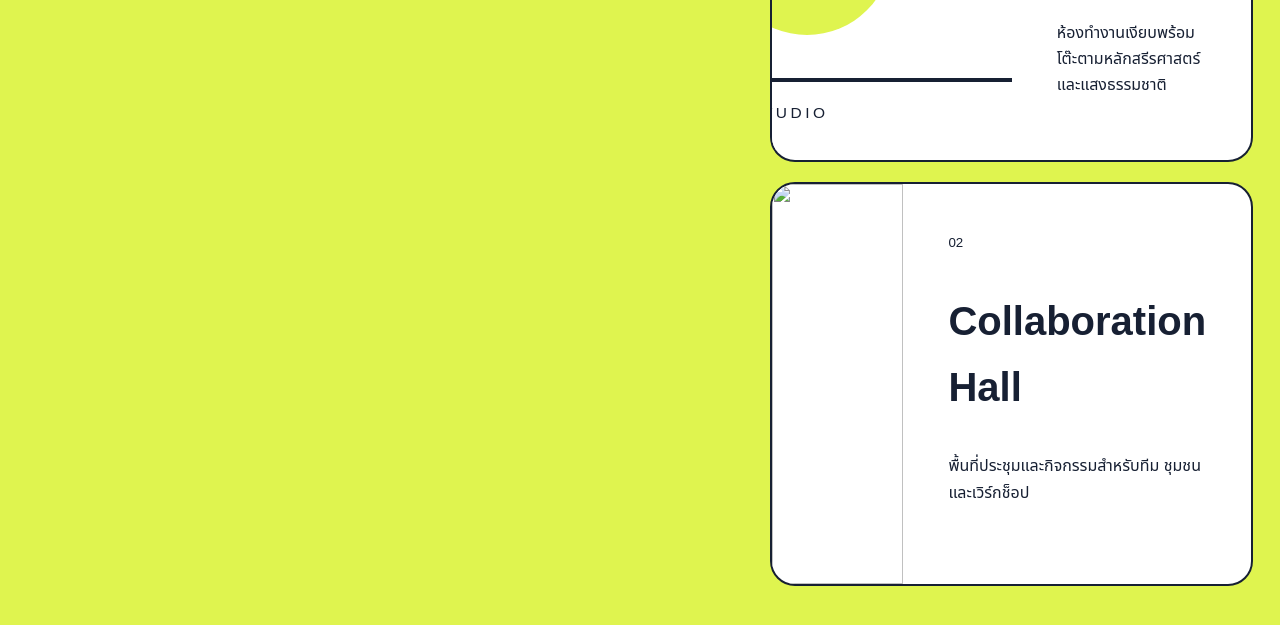
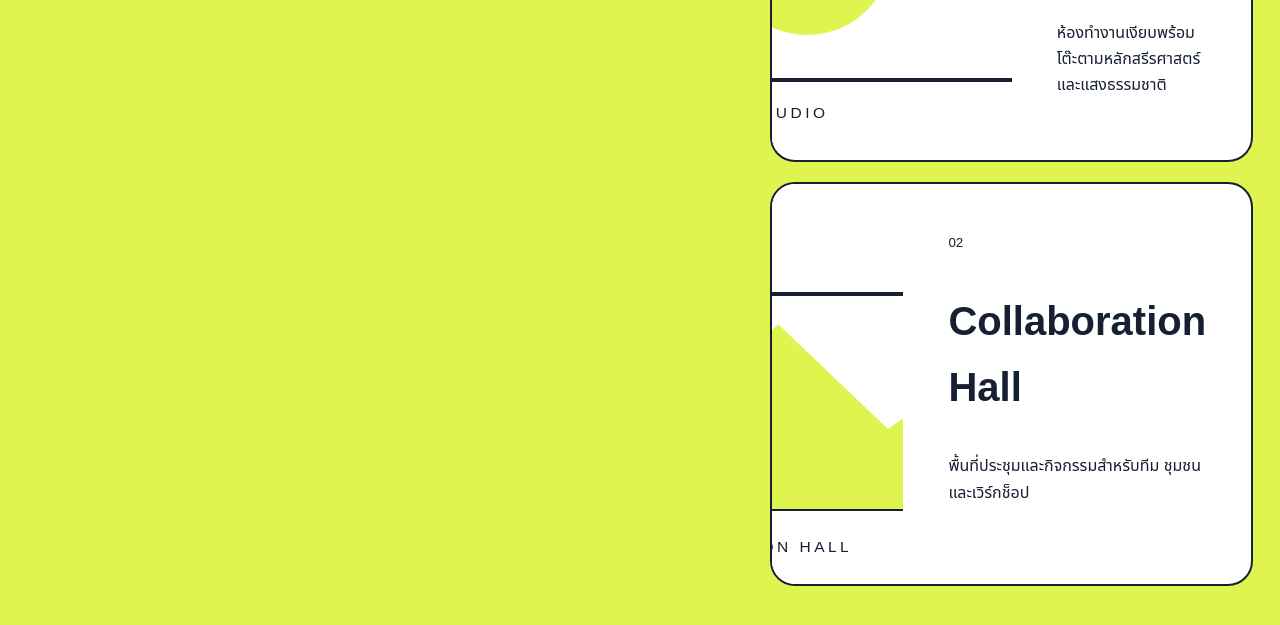
Before and after one commit to nichapatpanthip1997-ship-it/Common-Ground-Workspace, a plain HTML site: page spaces.html in a window 1280 px wide. Shown: the part 611-1236 px from the top of the page. Drawn offline with Linux system fonts and the light colour scheme.

Commit message:
Update spaces.html

```diff
--- a/spaces.html
+++ b/spaces.html
@@ -1 +1 @@
-<!doctype html><html lang="th"><head><meta charset="utf-8"><meta name="viewport" content="width=device-width,initial-scale=1"><title>พื้นที่ | Common Ground Workspace</title><link rel="stylesheet" href="assets/style.css"></head><body class="bento"><header class="header"><nav class="nav container"><a class="brand" href="index.html">Desk District</a><div class="links"><a href="index.html">หน้าแรก</a><a href="spaces.html">พื้นที่</a><a href="contact.html">ติดต่อ</a></div></nav></header><main><section class="page-head"><div class="container"><small>SELECTED / 2026</small><h1>พื้นที่</h1><p>รายการที่คัดสรรให้สะท้อนแนวคิดและมาตรฐานของธุรกิจ</p></div></section><section class="listing"><div class="container"><article class="entry"><img src="images/images/focus-new.svg" alt="Focus Studio"><div><small>01</small><h2>Focus Studio</h2><p>ห้องทำงานเงียบพร้อมโต๊ะตามหลักสรีรศาสตร์และแสงธรรมชาติ</p></div></article><article class="entry"><img src="images/collab-new.svg"><div><small>02</small><h2>Collaboration Hall</h2><p>พื้นที่ประชุมและกิจกรรมสำหรับทีม ชุมชน และเวิร์กช็อป</p></div></article></div></section></main><footer class="footer"><div class="container footer-row"><strong>Common Ground Workspace</strong><span class="footer-student">ผู้จัดทำ: ณิชาภัทร ปันทิพย์</span></div></footer></body></html>
+<!doctype html><html lang="th"><head><meta charset="utf-8"><meta name="viewport" content="width=device-width,initial-scale=1"><title>พื้นที่ | Common Ground Workspace</title><link rel="stylesheet" href="assets/style.css"></head><body class="bento"><header class="header"><nav class="nav container"><a class="brand" href="index.html">Desk District</a><div class="links"><a href="index.html">หน้าแรก</a><a href="spaces.html">พื้นที่</a><a href="contact.html">ติดต่อ</a></div></nav></header><main><section class="page-head"><div class="container"><small>SELECTED / 2026</small><h1>พื้นที่</h1><p>รายการที่คัดสรรให้สะท้อนแนวคิดและมาตรฐานของธุรกิจ</p></div></section><section class="listing"><div class="container"><article class="entry"><img src="images/images/focus-new.svg" alt="Focus Studio"><div><small>01</small><h2>Focus Studio</h2><p>ห้องทำงานเงียบพร้อมโต๊ะตามหลักสรีรศาสตร์และแสงธรรมชาติ</p></div></article><article class="entry"><img src="images/images/collab-new.svg"><div><small>02</small><h2>Collaboration Hall</h2><p>พื้นที่ประชุมและกิจกรรมสำหรับทีม ชุมชน และเวิร์กช็อป</p></div></article></div></section></main><footer class="footer"><div class="container footer-row"><strong>Common Ground Workspace</strong><span class="footer-student">ผู้จัดทำ: ณิชาภัทร ปันทิพย์</span></div></footer></body></html>
```
